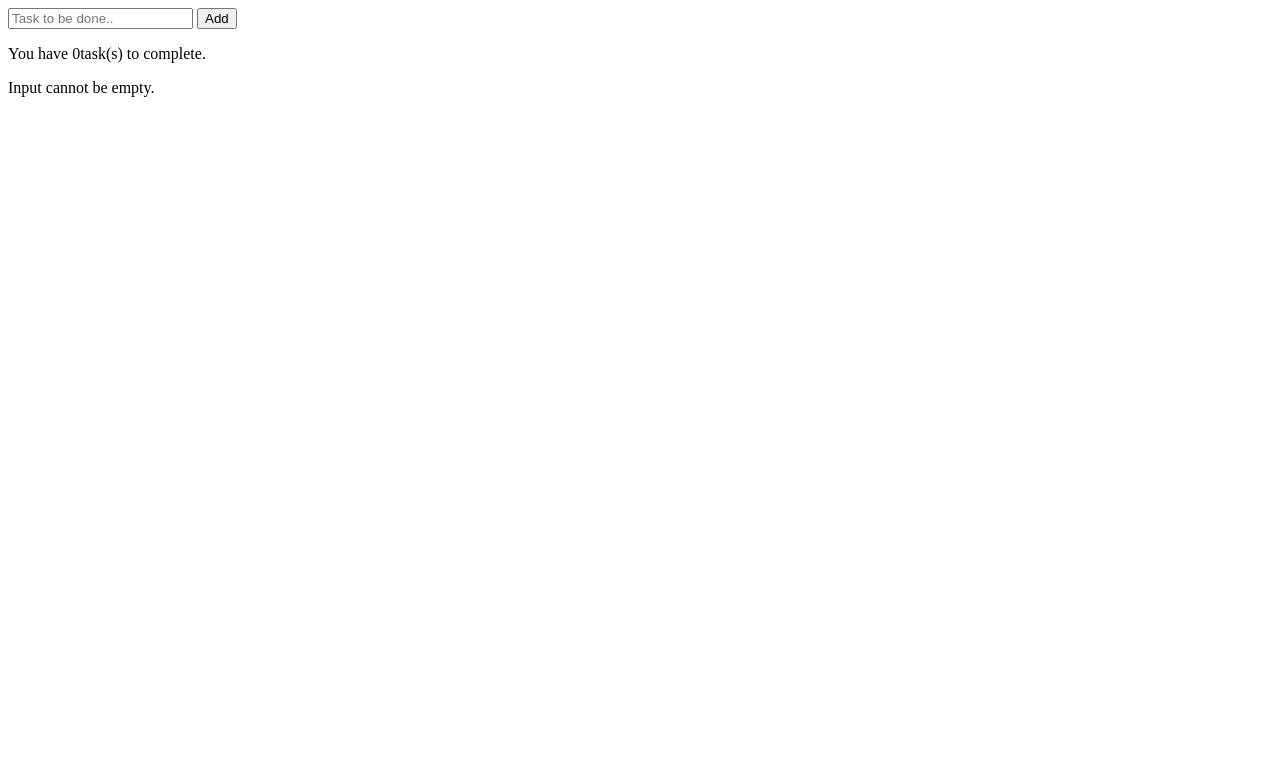
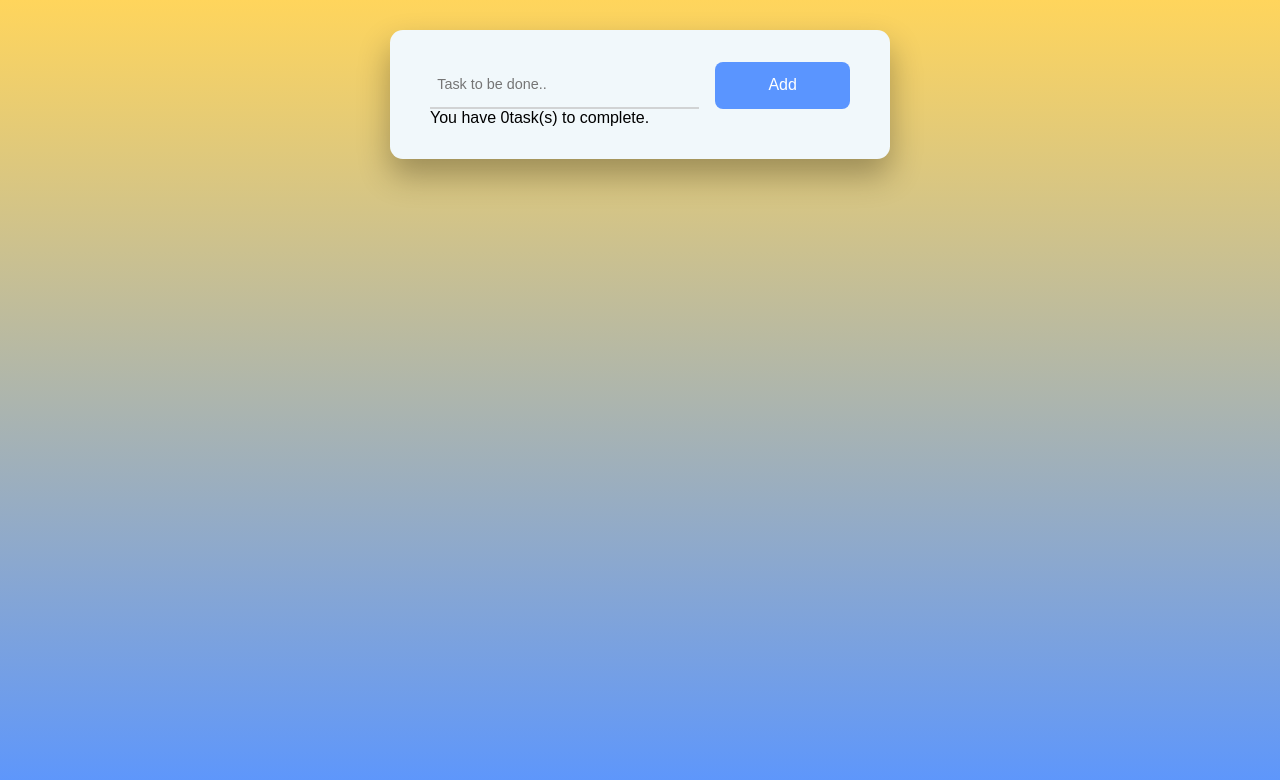
Before and after one commit to mandibchaulagain/To-Do-App, a plain HTML site: page index.html in a window 1280 px wide. Drawn offline with Linux system fonts and the light colour scheme.

Commit message:
finished with the basic css

```diff
--- a/index.html
+++ b/index.html
@@ -3,6 +3,7 @@
 <head>
     <meta charset="UTF-8">
     <meta name="viewport" content="width=device-width, initial-scale=1.0">
+    <link rel="stylesheet" href="style.css">
     <title>To Do App</title>
 </head>
 <body>
--- /dev/null
+++ b/style.css
@@ -0,0 +1,63 @@
+*{
+    padding: 0px;
+    margin: 0px;
+    box-sizing: border-box;
+}
+body{
+    height: 100vh;
+    background: linear-gradient(#ffd55c,#5a95ff);/*removing the 50% from here has made the color mix*/
+}
+.app{
+    font-family: sans-serif;
+    width: min(95vw,31.25em);
+    position: absolute;
+    margin: auto;
+    left: 0;
+    right: 0;
+    top: 1.875em;
+}
+.container{
+    padding: 2em 2.5em;
+    background-color: #f1f8fb;
+    box-shadow: 0 1em 2em rgba(0,0,0,0.3);
+    border-radius: 0.8em;
+}
+#wrapper{
+    position: relative;
+    display: grid;
+    grid-template-columns: 8fr 4fr;
+    gap: 1em;
+}
+#wrapper input{
+    width: 100%;
+    background-color: transparent;
+    color: #111111;
+    font-size: 0.9em;
+    border: none;
+    border-bottom: 2px solid #d1d3d4;
+    padding: 1em 0.5em;
+}
+#wrapper input:focus{
+    outline: none;
+    border-color: #5a95ff;
+}
+#wrapper button{
+    position: relative;
+    border-radius: 0.5em;
+    font-weight: 500;
+    font-size: 1em;
+    background-color: #5a95ff;
+    border: none;
+    outline: none;
+    color: #ffffff;
+    cursor: pointer;
+}
+#error{
+    text-align: center;
+    background-color: #ffffff;
+    color: #ff5c5c;
+    margin-top: 1em;
+    padding: 1em 0;
+    border-radius: 0.8em;
+    display: none;
+}
```
